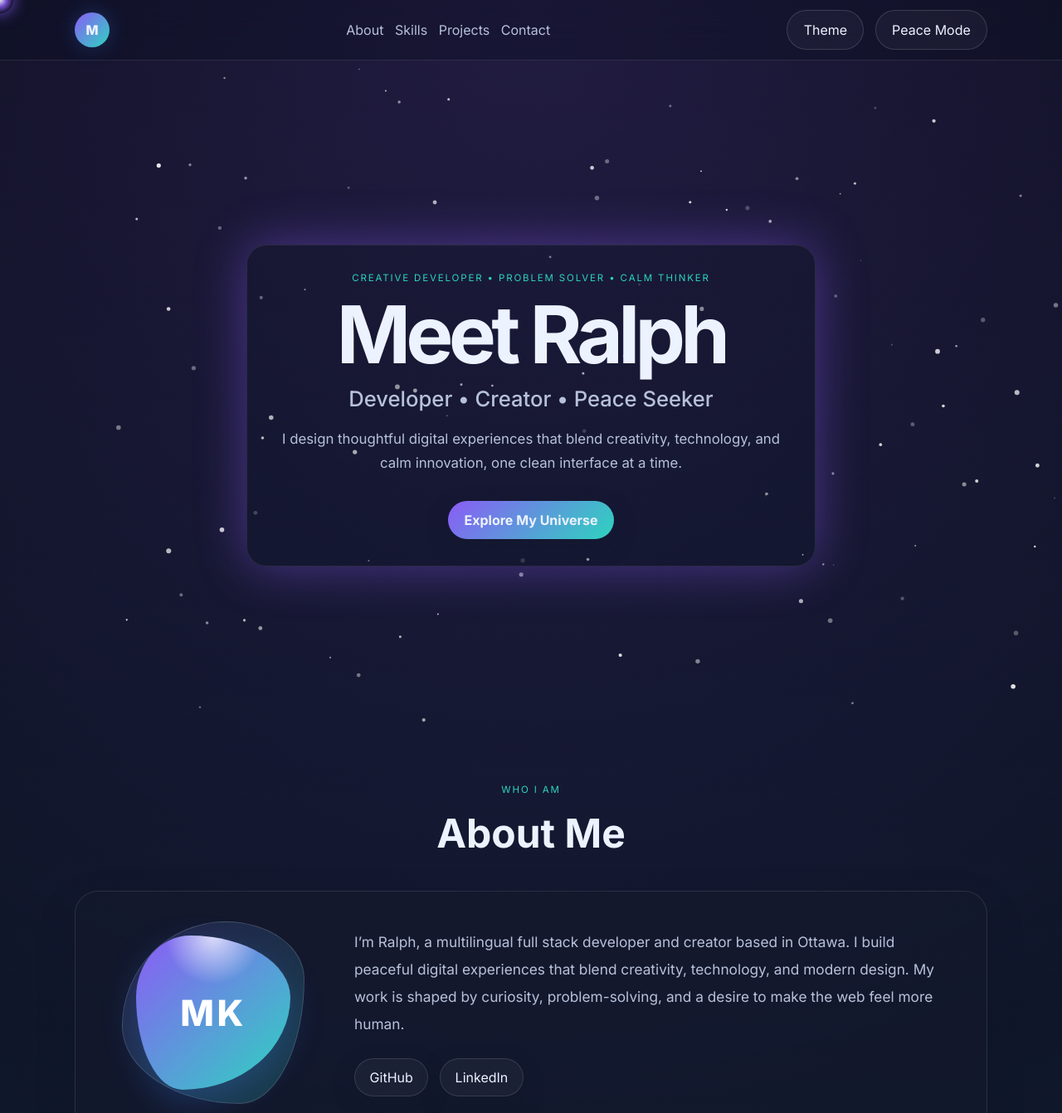
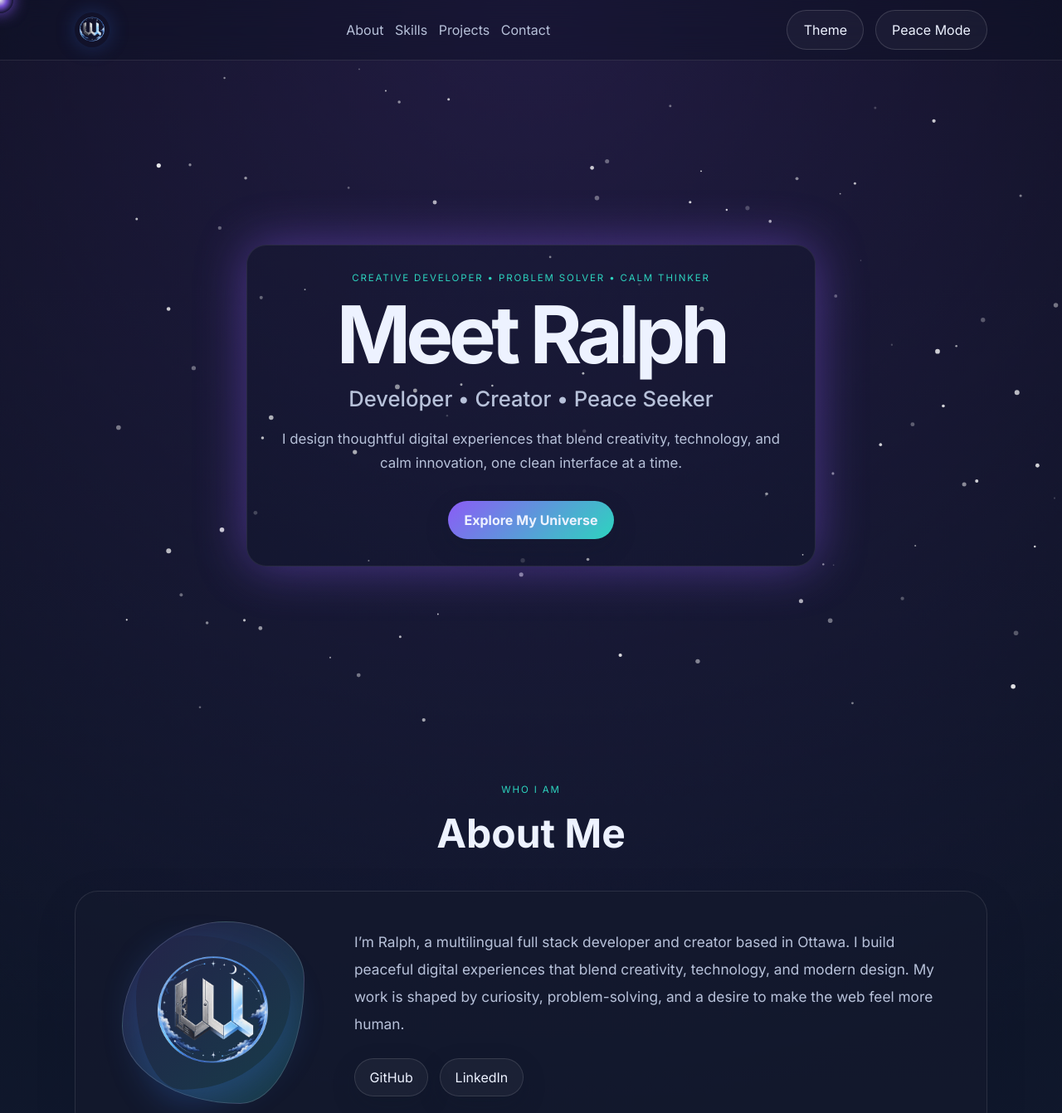
Before and after one commit to lubi0036/MeetRalph.dev, a plain HTML site: page index.html in a window 1280 px wide. Shown: the top 1342 px of the page at 83% size. Drawn offline with Linux system fonts and the light colour scheme.

Commit message:
Use milogo in portfolio branding
Co-authored-by: Copilot <223556219+Copilot@users.noreply.github.com>

```diff
--- a/index.html
+++ b/index.html
@@ -21,7 +21,9 @@
 
     <header class="site-header">
         <nav class="top-nav">
-            <div class="brand">M</div>
+            <a class="brand" href="#hero" aria-label="MeetRalph.dev home">
+                <img src="docs/images/milogo-transparent.png" alt="MeetRalph.dev logo">
+            </a>
             <div class="nav-links">
                 <a href="#about">About</a>
                 <a href="#skills">Skills</a>
@@ -58,7 +60,9 @@
             </div>
             <div class="about-container">
                 <div class="blob-frame" aria-label="Ralph profile illustration">
-                    <div class="profile-visual"><span>MK</span></div>
+                    <div class="profile-visual">
+                        <img src="docs/images/milogo-transparent.png" alt="Ralph Lubin logo">
+                    </div>
                 </div>
                 <div class="about-copy-wrap">
                     <p class="about-text">
--- a/styles.css
+++ b/styles.css
@@ -106,10 +106,15 @@ body.light-mode .site-header {
     height: 42px;
     display: grid;
     place-items: center;
+    overflow: hidden;
     border-radius: 50%;
-    font-weight: 800;
-    background: linear-gradient(135deg, var(--color-accent), var(--color-accent-2));
     box-shadow: 0 0 25px var(--shadow);
+}
+
+.brand img {
+    width: 100%;
+    height: 100%;
+    object-fit: contain;
 }
 
 .nav-links,
@@ -314,15 +319,15 @@ section {
     height: 100%;
     display: grid;
     place-items: center;
+    overflow: hidden;
     border-radius: 35% 65% 70% 30% / 40% 40% 60% 60%;
-    background:
-        radial-gradient(circle at top, rgba(255, 255, 255, 0.75), transparent 28%),
-        linear-gradient(135deg, var(--color-accent), var(--color-accent-2));
-    color: white;
-    font-weight: 800;
-    font-size: 2.7rem;
-    letter-spacing: 0.08em;
     box-shadow: 0 15px 40px var(--shadow);
+}
+
+.profile-visual img {
+    width: 100%;
+    height: 100%;
+    object-fit: contain;
 }
 
 @keyframes blob {
```
Also changed, not shown: docs/images/milogo-transparent.png (added), docs/images/milogo.png (added).
